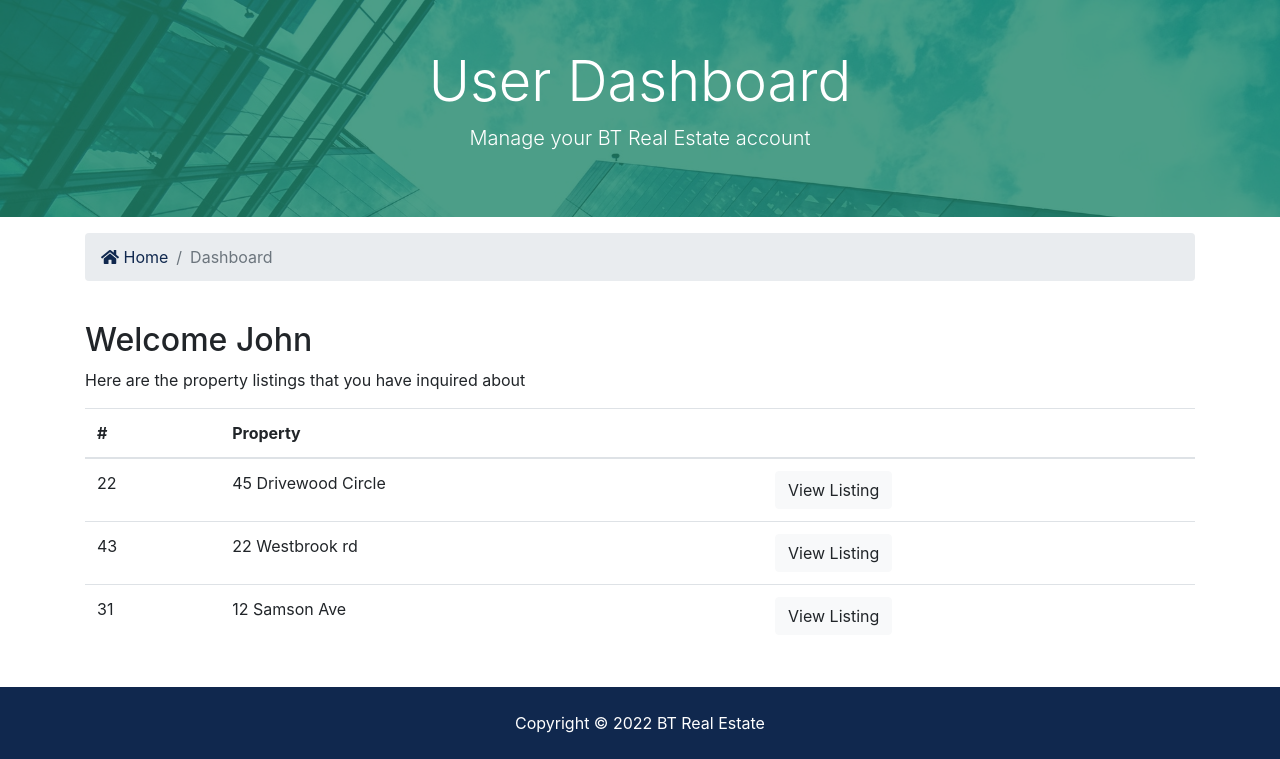
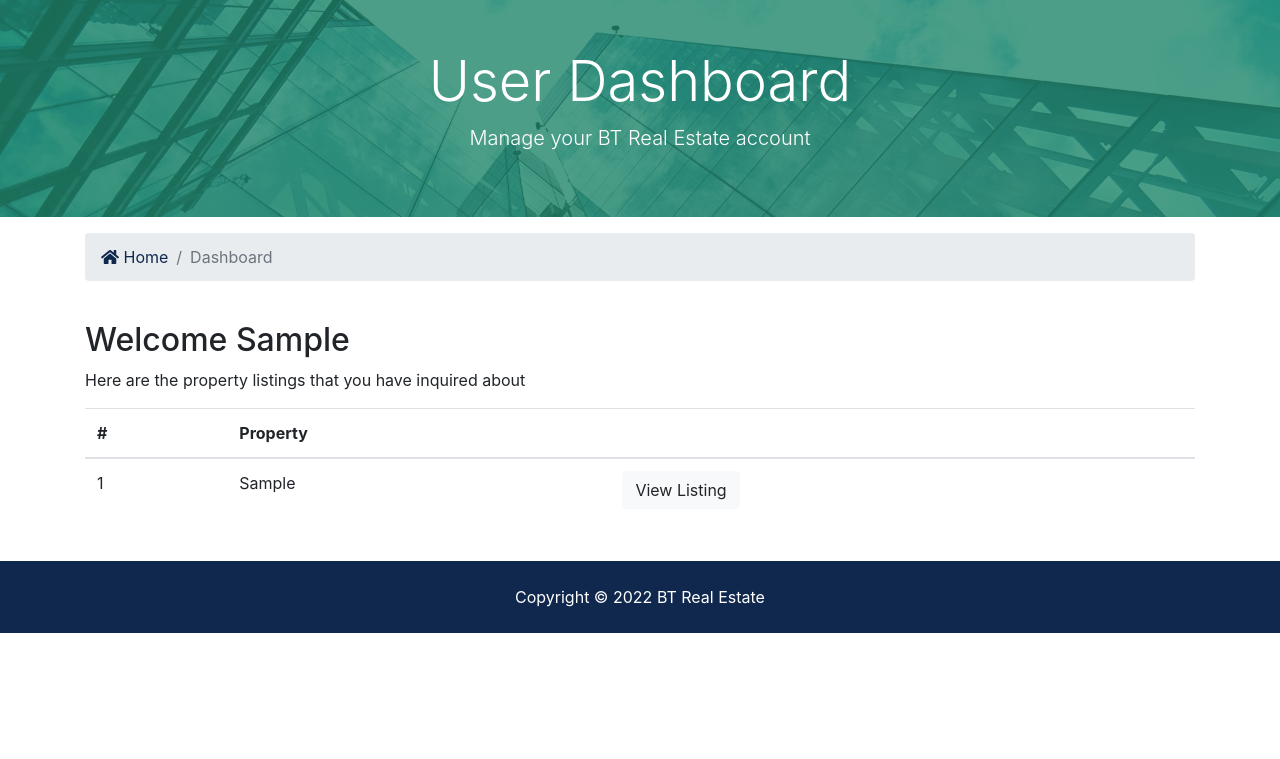
Before and after one commit to coffmanjrp/django-bt-real-estate, a Django app: page /accounts/dashboard in a window 1280 px wide. Shown: the part 128-887 px from the top of the page. After the commit the page ends 761 px from the top, so only its background shows below. Run offline with Django 4.2, Linux system fonts and the light colour scheme; a user stored in the database is signed in; tables that the repository leaves empty hold one stand-in row (values such as "Sample post"); some libraries are stand-ins or nearby versions.

Commit message:
Dashboard functionality

```diff
--- a/accounts/views.py
+++ b/accounts/views.py
@@ -1,6 +1,7 @@
 from django.shortcuts import redirect, render
 from django.contrib import auth, messages
 from django.contrib.auth.models import User
+from contacts.models import Contact
 
 
 def register(request):
@@ -66,4 +67,11 @@ def logout(request):
 
 
 def dashboard(request):
-    return render(request, 'accounts/dashboard.html')
+    user_contacts = Contact.objects.order_by(
+        '-contact_date').filter(user_id=request.user.id)
+
+    context = {
+        'contacts': user_contacts
+    }
+
+    return render(request, 'accounts/dashboard.html', context)
--- a/templates/accounts/dashboard.html
+++ b/templates/accounts/dashboard.html
@@ -36,7 +36,8 @@
   <div class="container">
     <div class="row">
       <div class="col-md-12">
-        <h2>Welcome John</h2>
+        <h2>Welcome {{ user.first_name }}</h2>
+        {% if contacts %}
         <p>Here are the property listings that you have inquired about</p>
         <table class="table">
           <thead>
@@ -47,29 +48,20 @@
             </tr>
           </thead>
           <tbody>
+            {% for contact in contacts %}
             <tr>
-              <td>22</td>
-              <td>45 Drivewood Circle</td>
+              <td>{{ contact.id }}</td>
+              <td>{{ contact.listing }}</td>
               <td>
-                <a class="btn btn-light" href="#">View Listing</a>
+                <a class="btn btn-light" href="{% url 'listing' contact.listing_id %}">View Listing</a>
               </td>
             </tr>
-            <tr>
-              <td>43</td>
-              <td>22 Westbrook rd</td>
-              <td>
-                <a class="btn btn-light" href="#">View Listing</a>
-              </td>
-            </tr>
-            <tr>
-              <td>31</td>
-              <td>12 Samson Ave</td>
-              <td>
-                <a class="btn btn-light" href="#">View Listing</a>
-              </td>
-            </tr>
+            {% endfor %}
           </tbody>
         </table>
+        {% else %}
+        <p>You have not made any inquiries</p>
+        {% endif %}
       </div>
     </div>
   </div>
```
